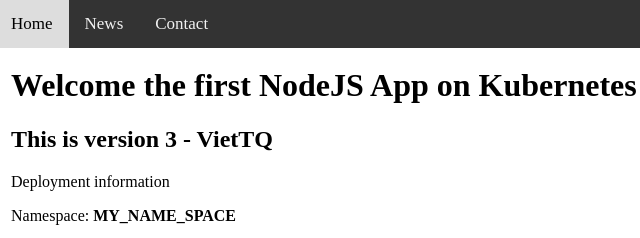
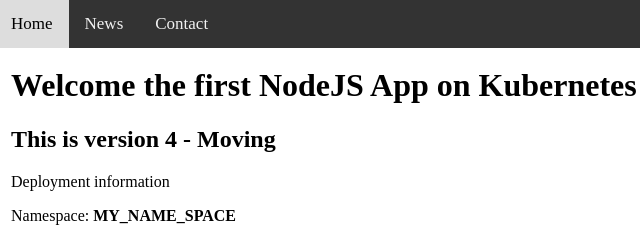
Before and after one commit to rockman88v/demo-app, a website: page documents/index.html in a window 1280 px wide. Shown: the top 238 px of the page, 5-645 px from the left. Drawn offline with Linux system fonts and the light colour scheme.

Commit message:
update to version 4

```diff
--- a/documents/index.html
+++ b/documents/index.html
@@ -50,7 +50,7 @@
 
     <div class="main">
         <h1>Welcome the first NodeJS App on Kubernetes</h1>
-        <h2>This is version 3 - VietTQ</h2>
+        <h2>This is version 4 - Moving </h2>
 
         <p>Deployment information</p>
         <p>Namespace: <strong>MY_NAME_SPACE</strong></p>
```
